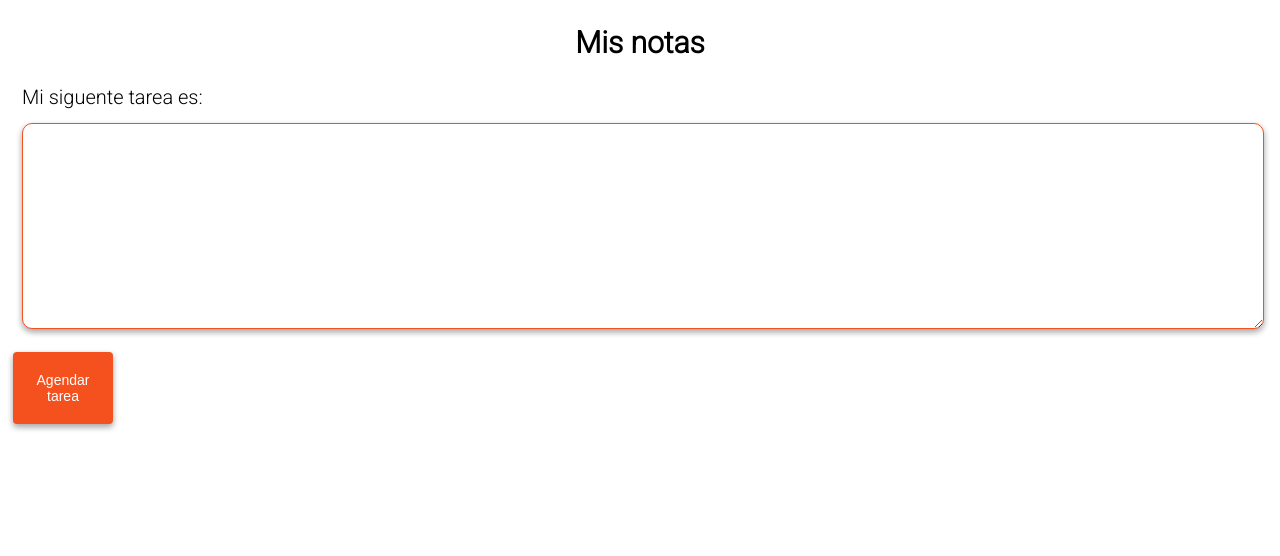
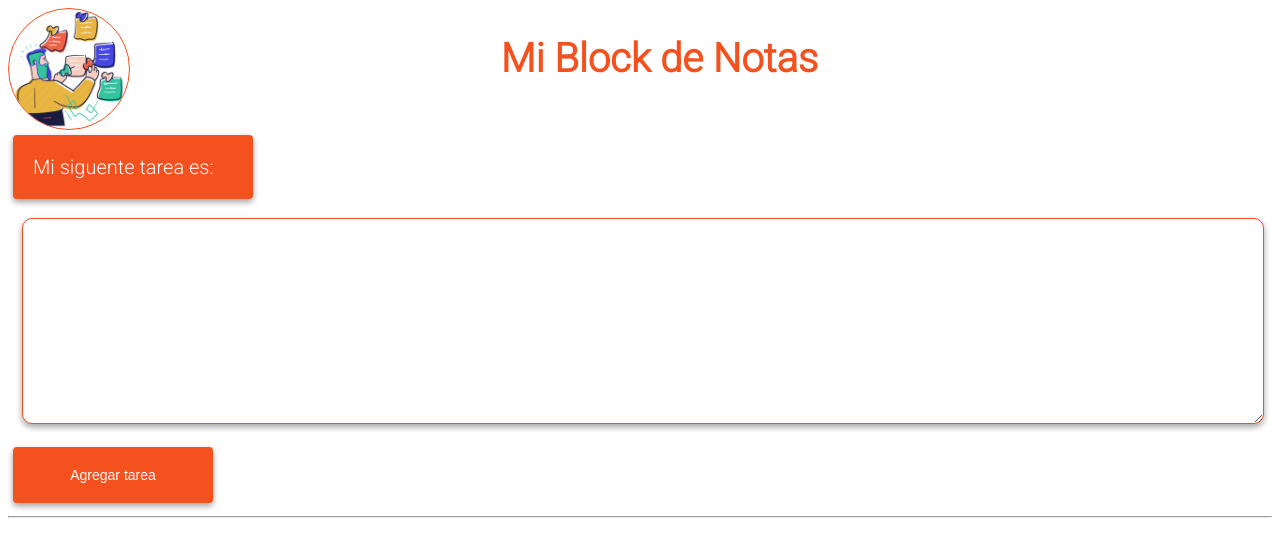
Before and after one commit to Federicovilla09/Block-de-notas, a plain HTML site: page index.html in a window 1280 px wide. Drawn offline with Linux system fonts and the light colour scheme.

Commit message:
Cambios en el html y css

```diff
--- a/index.html
+++ b/index.html
@@ -7,14 +7,17 @@
   <title>Document</title>
   <link rel="stylesheet" href="style.css">
   <link rel="preconnect" href="https://fonts.googleapis.com">
-<link rel="preconnect" href="https://fonts.gstatic.com" crossorigin>
-<link href="https://fonts.googleapis.com/css2?family=Roboto:wght@300&display=swap" rel="stylesheet">
+  <link rel="preconnect" href="https://fonts.gstatic.com" crossorigin>
+  <link href="https://fonts.googleapis.com/css2?family=Roboto:wght@300&display=swap" rel="stylesheet">
 
 </head>
 <body>
 
   <header>
-    <h2>Mis notas</h2>
+    <div class="header">
+      <img src="./tasks.webp" alt="multi-tasks">
+      <h1>Mi Block de Notas</h1>
+    </div>
   </header>
 
   <main>
@@ -26,15 +29,12 @@
     </section>
 
     <button>
-      <span>Agendar tarea</span>
+      <span>Agregar tarea</span>
     </button>
 
-    <section>
-      <div></div>
-      <div></div>
-      <div></div>
-    </section>
   </main>
+
+  <hr>
 
 </body>
 </html>
--- a/style.css
+++ b/style.css
@@ -2,14 +2,38 @@ body {
   font-family: 'Roboto', sans-serif;
 }
 
-h2 {
-  text-align: center;
-  font-size: 30px;
+.header {
+  display: grid;
+  grid-template-columns: 20% 80%;
+}
+
+img {
+  width: 120px;
+  border: 1px solid #f4511e;
+  border-radius: 50%;
+}
+
+h1 {
+  margin-left: 240px;
+  font-size: 40px;
+  color: #f4511e;
 }
 
 .tareas p {
   margin: 14px;
   font-size: 20px;
+  display: inline-block;
+  border-radius: 4px;
+  box-shadow: rgba(0, 0, 0, 0.16) 0px 3px 6px, rgba(0, 0, 0, 0.23) 0px 3px 6px;
+  background-color: #f4511e;
+  border: none;
+  color: #FFFFFF;
+  padding: 20px;
+  width: 200px;
+  height: 160;
+  transition: all 0.5s;
+  cursor: pointer;
+  margin: 5px;
 }
 
 .texto {
@@ -17,6 +41,7 @@ h2 {
 }
 
 textarea {
+  font-size: 18px;
   width: 100%;
   height: 200px;
   border-radius: 10px;
@@ -33,28 +58,9 @@ button {
   color: #FFFFFF;
   font-size: 14px;
   padding: 20px;
-  width: 100px;
+  width: 200px;
   height: 160;
   transition: all 0.5s;
   cursor: pointer;
   margin: 5px;
 }
-
-button span {
-  cursor: pointer;
-  display: inline-block;
-  position: relative;
-  transition: 0.5s;
-}
-
-button span:after {
-  position: absolute;
-  opacity: 0;
-  top: 0;
-  right: -20px;
-  transition: 0.5s;
-}
-
-button:hover span {
-  padding-right: 25px;
-}
--- /dev/null
+++ b/tareas-por-hacer.css
@@ -0,0 +1,3 @@
+body {
+  font-family: 'Roboto', sans-serif;
+}
```
Also changed, not shown: tasks.webp (added).
